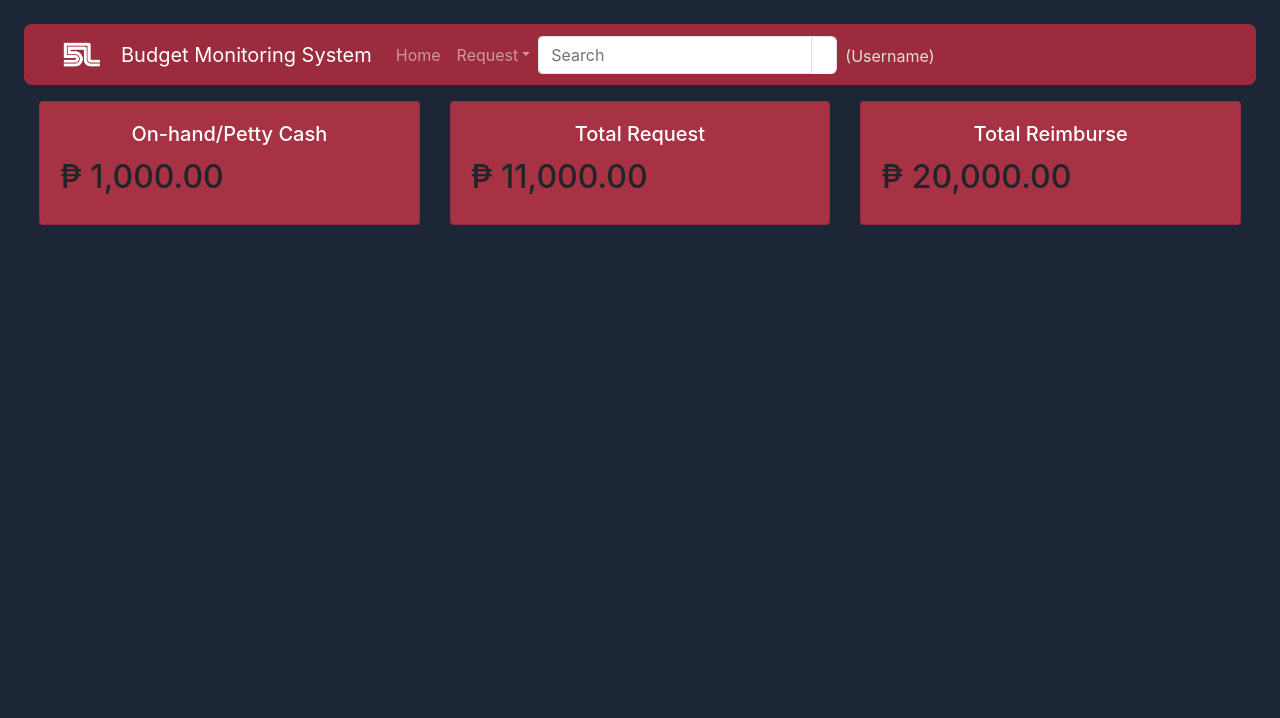
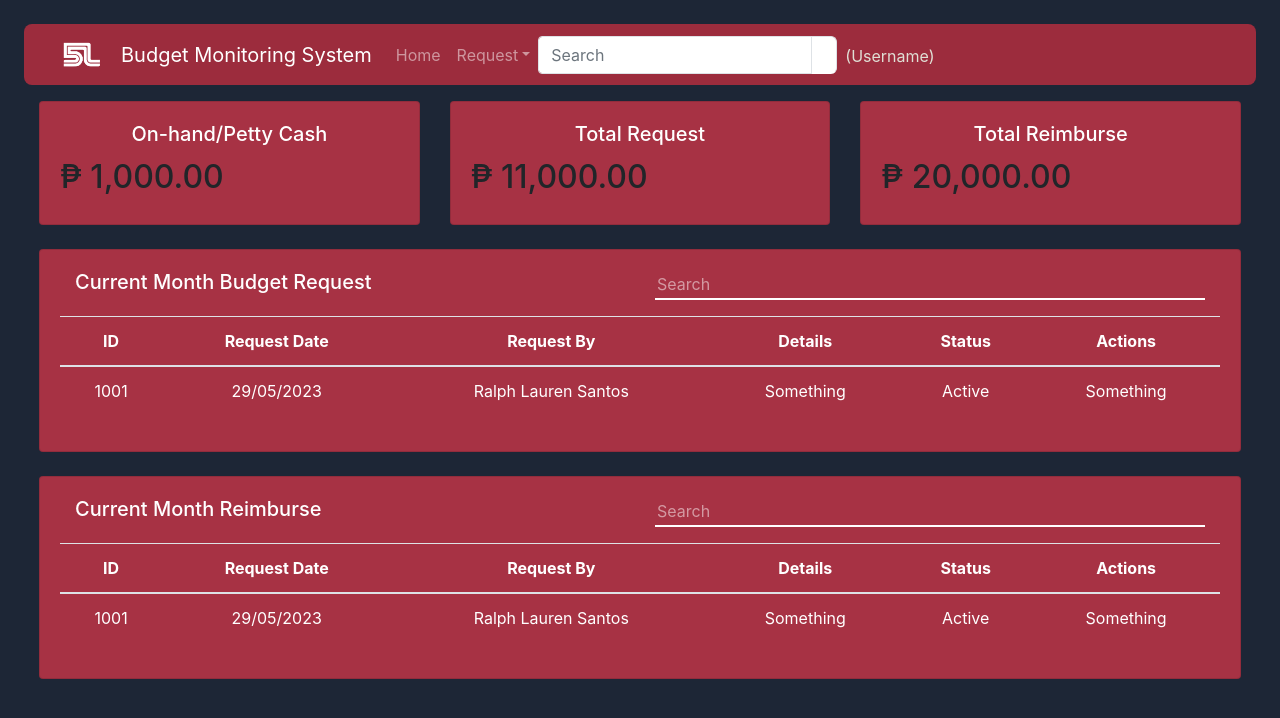
Before and after one commit to SilentCode1003/BudgetMonitoring, a React (Vite) app: page / in a window 1280 px wide. Shown: the top 718 px of the page. Built offline with nearby package versions, Linux system fonts and the light colour scheme.

Commit message:
Added Tables for Index and Search for Tables

```diff
--- a/src/assets/style.css
+++ b/src/assets/style.css
@@ -175,9 +175,9 @@ input {
   margin: auto !important;
 }
 
-::placeholder { /* Chrome, Firefox, Opera, Safari 10.1+ */
+::placeholder {
   color: white;
-  opacity: .5; /* Firefox */
+  opacity: .5;
 }
 
 .navbar{
--- a/src/components/DynamicTable.jsx
+++ b/src/components/DynamicTable.jsx
@@ -1,19 +1,42 @@
-import React from 'react';
+import React, { useState } from 'react';
 import Card from 'react-bootstrap/Card';
 import Table from 'react-bootstrap/Table';
-import Row  from 'react-bootstrap/Row';
+import Row from 'react-bootstrap/Row';
 import Col from 'react-bootstrap/Col';
 
-const DynamicTable = ({ columns, data }) => {
+const DynamicTable = ({ title, columns, data }) => {
+  const [searchTerm, setSearchTerm] = useState('');
+
+  const handleSearch = (event) => {
+    setSearchTerm(event.target.value);
+  };
+
+  const filteredData = data.filter((row) => {
+    const values = Object.values(row).join(' ').toLowerCase();
+    return values.includes(searchTerm.toLowerCase());
+  });
+
   return (
     <>
       <Row className='mt-4'>
         <Col>
           <Card>
             <Card.Body>
-                    <Card.Title>
-                        Reimbursement Table
-                    </Card.Title>
+              <Row>
+                <Col md={6}>
+                <Card.Title>{title}</Card.Title>
+                </Col>
+                <Col md={6}>
+                  <div className='mb-3'>
+                  <input
+                      type='text'
+                      placeholder='Search'
+                      value={searchTerm}
+                      onChange={handleSearch}
+                    />
+                  </div>
+                </Col>
+              </Row>
               <Table>
                 <thead>
                   <tr>
@@ -23,7 +46,7 @@ const DynamicTable = ({ columns, data }) => {
                   </tr>
                 </thead>
                 <tbody>
-                            {data.map((row, rowIndex) => (
+                  {filteredData.map((row, rowIndex) => (
                     <tr key={rowIndex}>
                       {columns.map((column, columnIndex) => (
                         <td key={columnIndex}>{row[column]}</td>
--- a/src/pages/Request.jsx
+++ b/src/pages/Request.jsx
@@ -102,7 +102,7 @@ const Request = () => {
         </Row>
       </Container>
         <div className='reimbursement-table'>
-          <DynamicTable columns={tableColumns} data={tableData} />
+          <DynamicTable title={"Reimbursement Table"} columns={tableColumns} data={tableData} />
         </div>
     </>
   );
--- a/src/pages/index.jsx
+++ b/src/pages/index.jsx
@@ -4,8 +4,13 @@ import { CDBDataTable } from "cdbreact";
 import DynamicTable from "../components/DynamicTable";
 
 export default function Index(){
-    const tableColumns = ['ID', 'Request Date', 'Request By', 'Details', 'Status', 'Actions'];
-    const tableData = [
+    const currentMonthReimburse = ['ID', 'Request Date', 'Request By', 'Details', 'Status', 'Actions'];
+    const currentMonthReimburseData = [
+        { ID: '1001', 'Request Date': '29/05/2023', 'Request By': 'Ralph Lauren Santos', Details:'Something', Status: 'Active', Actions: 'Something' },
+    ];
+
+    const currentMonthBudget = ['ID', 'Request Date', 'Request By', 'Details', 'Status', 'Actions'];
+    const currentMonthBudgetData = [
         { ID: '1001', 'Request Date': '29/05/2023', 'Request By': 'Ralph Lauren Santos', Details:'Something', Status: 'Active', Actions: 'Something' },
     ];
     return(
@@ -49,7 +54,12 @@ export default function Index(){
                     </Card>
                 </Col>
             </Row>
-            <div className=""></div>
+            <div className="">
+                <DynamicTable title={"Current Month Budget Request"} columns={currentMonthBudget} data={currentMonthBudgetData} />
+            </div>
+            <div className="">
+                <DynamicTable title={"Current Month Reimburse"} columns={currentMonthReimburse} data={currentMonthBudgetData} />
+            </div>
         </>
     )
 }
```
Lines whose indentation alone changed are shown as unchanged.
